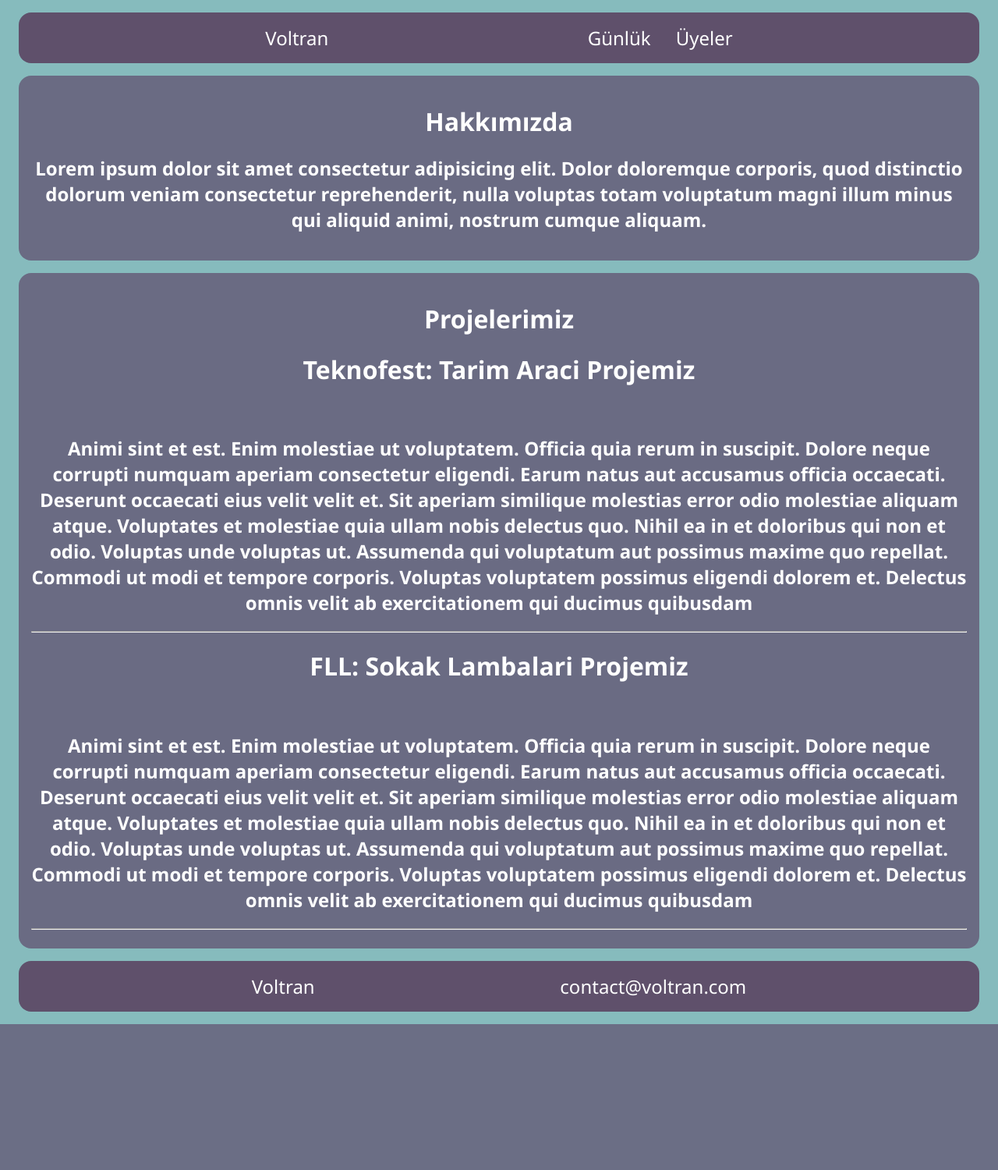
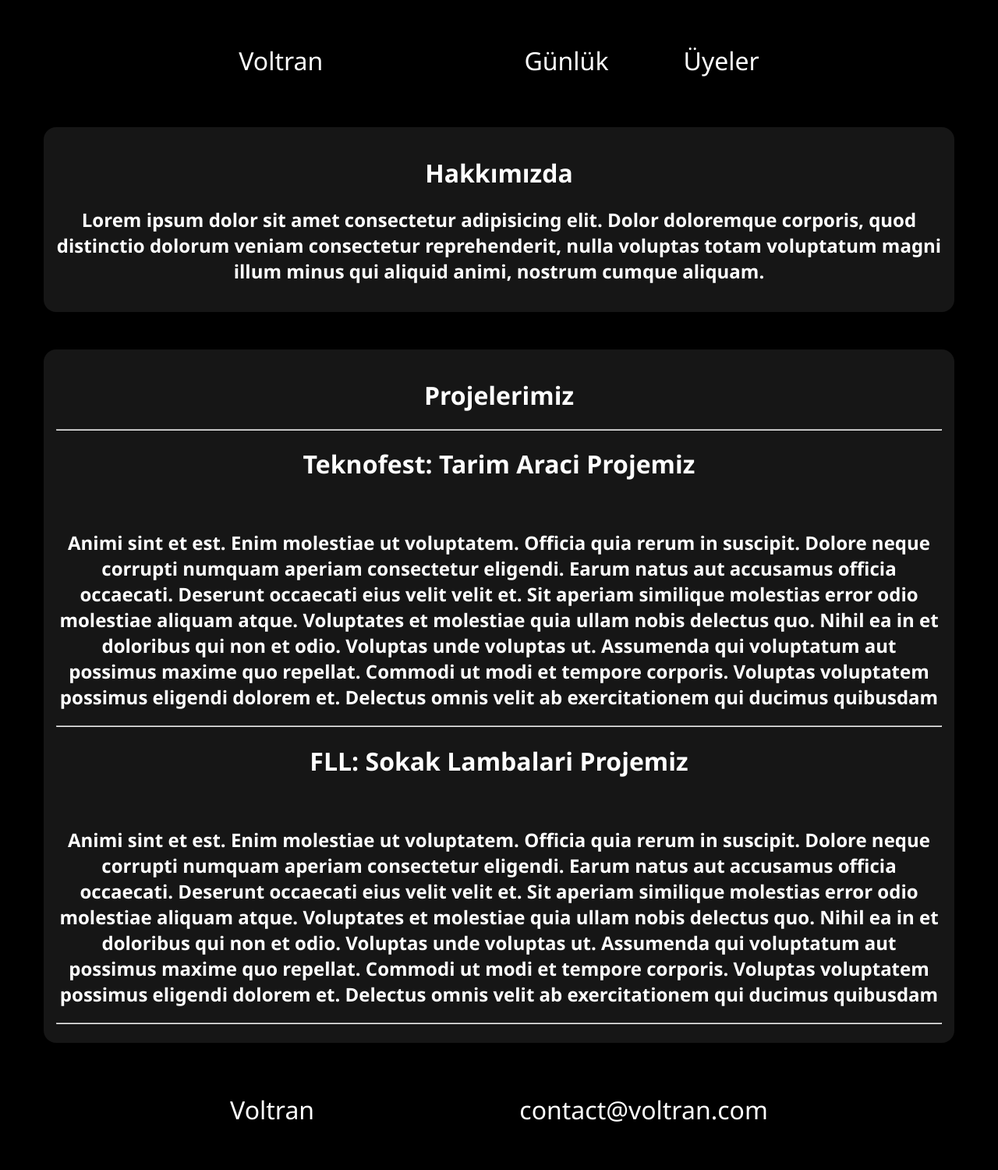
Before and after one commit to aquilarda/voltran-django, a Django app: page / in a window 1280 px wide. Shown: the whole page at 78% size. Before the commit the page ends 1313 px from the top, so only its background shows below. Run offline with Django 5.2, Linux system fonts and the light colour scheme; data comes from the database, SQL or seed files in the repository.

Commit message:
Final CSS Changes

```diff
--- a/voltran/base/templates/base/footer.html
+++ b/voltran/base/templates/base/footer.html
@@ -13,10 +13,10 @@
     flex-direction: row;
     justify-content: space-evenly;
     align-items: center;
-    background-color: #5F506B;
+    background-color: black;
     border-radius: 1rem;
-    margin: 1rem;
-    font-size: x-large;
+    margin: 2.5rem;
+    font-size: xx-large;
   }
   .footer-item{
     margin: 1rem;
@@ -25,12 +25,14 @@
     .footer{
       font-size: medium;
       flex-direction: column;
+      margin: 1rem;
     }
   }
   @media only screen and (max-width: 300px) {
     .footer{
       font-size: small;
       flex-direction: column;
+      margin: 1rem;
     }
   }
 </style>
--- a/voltran/base/templates/base/home.html
+++ b/voltran/base/templates/base/home.html
@@ -11,7 +11,7 @@
 </div>
 
 <div class="projects-box">
-    <div class="projects-title"><h1>Projelerimiz</h1></div>
+    <div class="projects-title"><h1>Projelerimiz</h1></div> <hr>
     <div class="projects">
         {% for p in projects %}
         <div><h1>{{p.project_title}}</h1> <br><h2>{{p.project_description}}</h2></div> <hr>
@@ -21,15 +21,15 @@
 
 <style>
     .aboutus-box{
-        background-color: #6A6B83;
-        margin: 1rem;
+        background-color: #161616;
+        margin: 3rem;
         border-radius: 1rem;
         padding: 1rem;
         text-align: center;
     }
     .projects-box{
-        background-color: #6A6B83;
-        margin: 1rem;
+        background-color: #161616;
+        margin: 3rem;
         border-radius: 1rem;
         padding: 1rem;
         text-align: center;
@@ -37,21 +37,25 @@
     @media only screen and (max-width: 600px) {
     .aboutus-box{
       font-size: medium;
+      margin: 1rem;
     }
   }
   @media only screen and (max-width: 300px) {
     .aboutus-box{
       font-size: small;
+      margin: 1rem;
     }
   }
   @media only screen and (max-width: 600px) {
     .projects-box{
       font-size: medium;
+      margin: 1rem;
     }
   }
   @media only screen and (max-width: 300px) {
     .projects-box{
       font-size: small;
+      margin: 1rem;
     }
   }
 </style>{% endblock content %}
--- a/voltran/base/templates/base/main.html
+++ b/voltran/base/templates/base/main.html
@@ -18,7 +18,7 @@
 
     <style>
       body {
-        background-color: #86bbbd;
+        background-color: black;
         color: white;
         font-family: "Segoe UI", Tahoma, Geneva, Verdana, sans-serif;
         text-decoration: none;
--- a/voltran/base/templates/base/navbar.html
+++ b/voltran/base/templates/base/navbar.html
@@ -3,7 +3,7 @@
     <div class="navbar-item"><a href="{% url 'home' %}">Voltran</a></div>
   </div>
   <div class="navbar-right">
-    <div class="navbar-item"><a href="{% url 'log' %}">Günlük</a></div>
+    <div class="navbar-item-log"><a href="{% url 'log' %}">Günlük</a></div>
     <div class="navbar-item"><a href="{% url 'members' %}">Üyeler</a></div>
   </div>
 </div>
@@ -14,10 +14,10 @@
     flex-direction: row;
     justify-content: space-evenly;
     align-items: center;
-    background-color: #5F506B;
+    background-color: black;
     border-radius: 1rem;
-    margin: 1rem;
-    font-size: x-large;
+    margin: 2.5rem;
+    font-size: xx-large;
   }
   .navbar-left {
     display: flex;
@@ -32,14 +32,25 @@
   .navbar-item {
     margin: 1rem;
   }
+  .navbar-item-log {
+    margin-right: 5rem;
+  }
   @media only screen and (max-width: 600px) {
     .navbar{
       font-size: medium;
+      margin: 1rem;
     }
+    .navbar-item-log {
+    margin-right: 1rem;
+  }
   }
   @media only screen and (max-width: 300px) {
     .navbar{
       font-size: small;
+      margin: 1rem;
     }
+    .navbar-item-log {
+    margin-right: 1rem;
+  }
   }
 </style>
```
Also changed, not shown: voltran/base/templates/base/log.html (+5 -3 lines), voltran/base/templates/base/members.html (+4 -3 lines).
